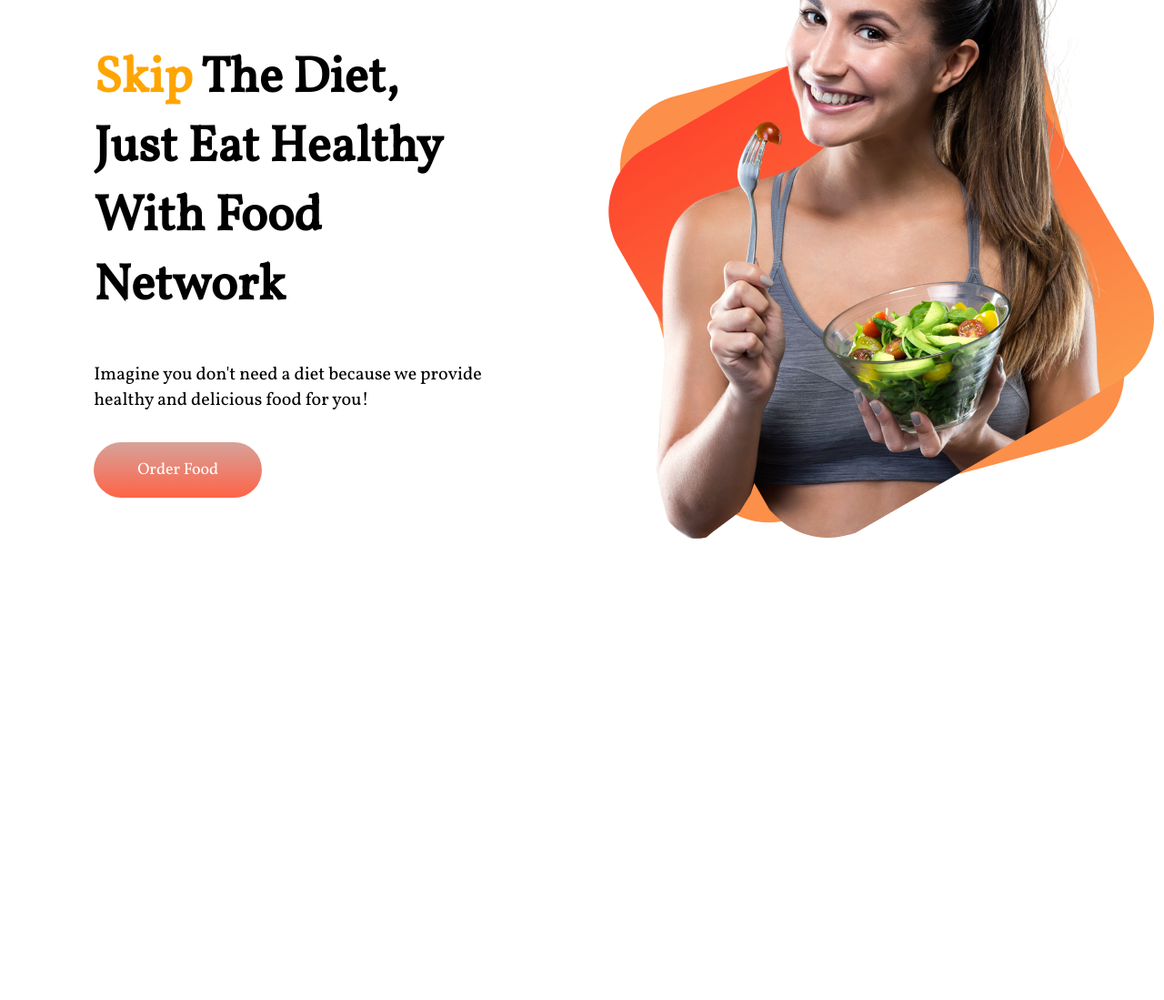
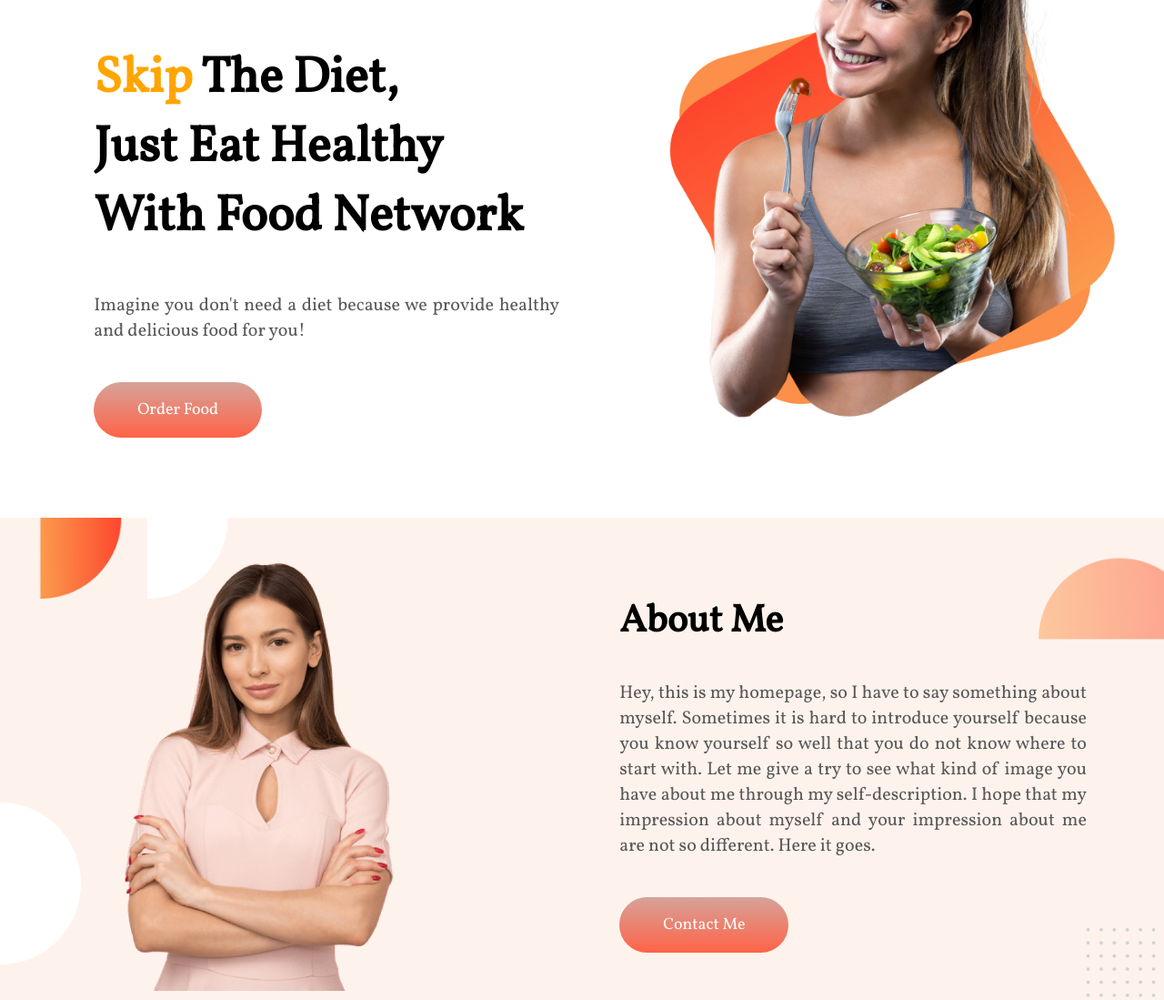
Before and after one commit to Md-Badhon-Sheikh/first-assignment, a plain HTML site: page index.html in a window 1280 px wide. Shown: the part 187-1286 px from the top of the page at 91% size. Before the commit the page ends 895 px from the top, so only its background shows below. Drawn offline with Linux system fonts and the light colour scheme.

Commit message:
about me add

```diff
--- a/index.html
+++ b/index.html
@@ -29,6 +29,23 @@
             <img src="images/Group 8425.png" alt="Food Image">
         </div>
     </section>
+
+    <section class="about-section">
+        <div class="half-width">
+            <img src="images/Person Image.png" alt="">
+        </div>
+        <div id="about-right" class="half-width">
+            <h2>About Me</h2>
+            <p>Hey, this is my homepage, so I have to say something about myself. Sometimes it is hard to introduce
+                yourself because you know yourself so well that you do not know where to start with. Let me give a try
+                to see what kind of image you have about me through my self-description. I hope that my impression about
+                myself and your impression about me are not so different. Here it goes.</p>
+            <a class="click-button" target="_blank" href="https://www.facebook.com/">Contact Me</a>
+        </div>
+    </section>
+    <section>
+
+    </section>
 </body>
 
 </html>
--- a/style.css
+++ b/style.css
@@ -10,10 +10,15 @@ h1{
     font-size: 55px;
     font-weight: 700;
 }
+h2{
+    font-size: 42px;
+}
 p{
+    color: #595959;
     font-size: 20px;
     padding-right: 25px;
-    margin-bottom: 50px;
+    margin-bottom: 60px;
+    text-align: justify;
 }
 .orange-color{
     color: orange;
@@ -23,6 +28,9 @@ p{
     margin-left: 2%;
     padding-left: 4%;
     margin-top: 50px;
+}
+.half-width img{
+    width: 100%;
 }
 #header-left{
     margin-top: 180px;
@@ -35,3 +43,19 @@ p{
     border-radius: 32px;
     padding: 18px 48px;
 }
+.about-section img{
+    width: 55%;
+    padding-left: 60px;
+
+}
+.about-section{
+    display: flex;
+    background-image: url(images/7.png);
+    background-repeat: no-repeat;
+    background-size: cover;
+
+}
+#about-right{
+    padding: 0px 60px 20px 40px;
+    margin-bottom: 50px;
+}
```
Also changed, not shown: images/7.png (added).
